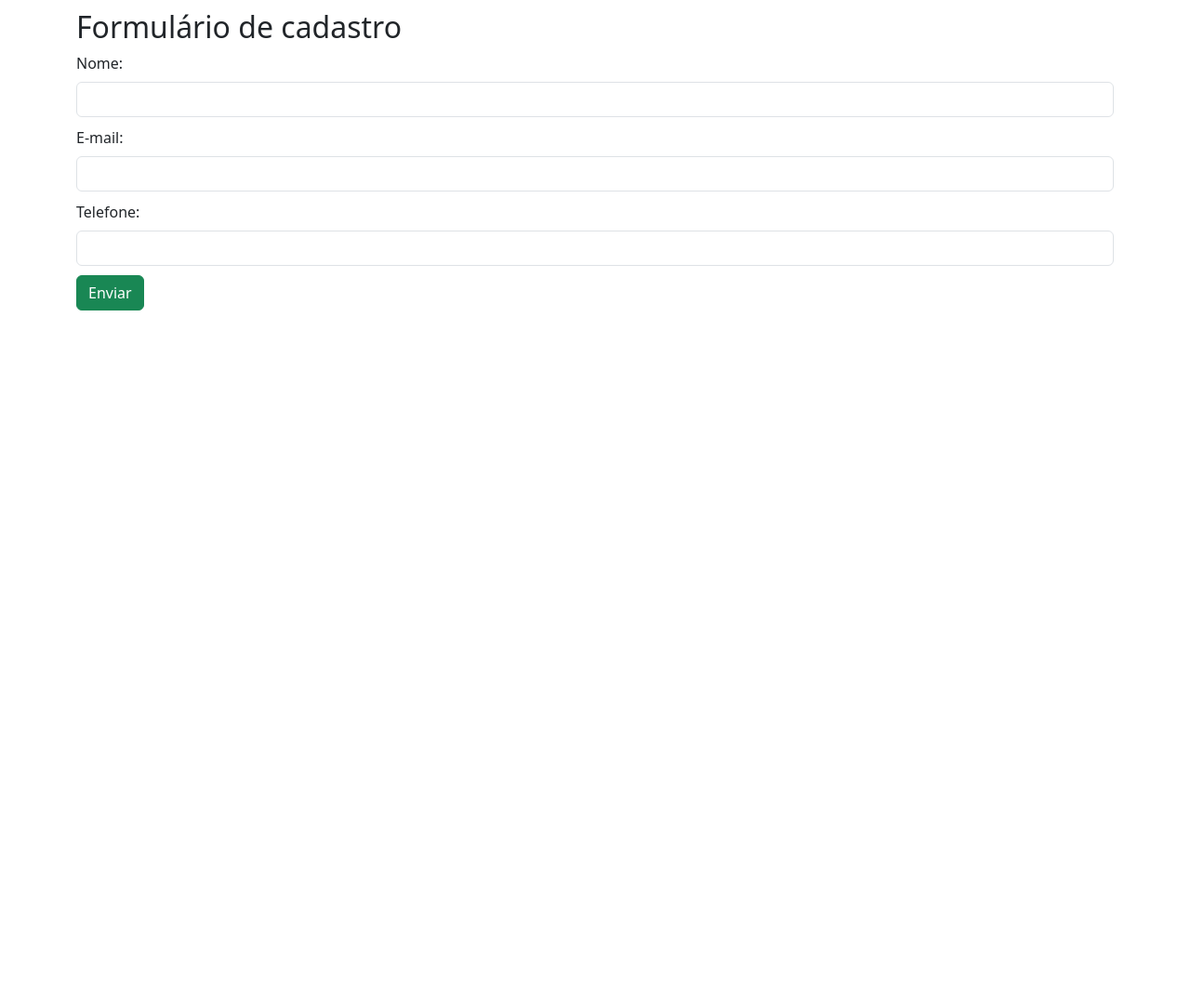
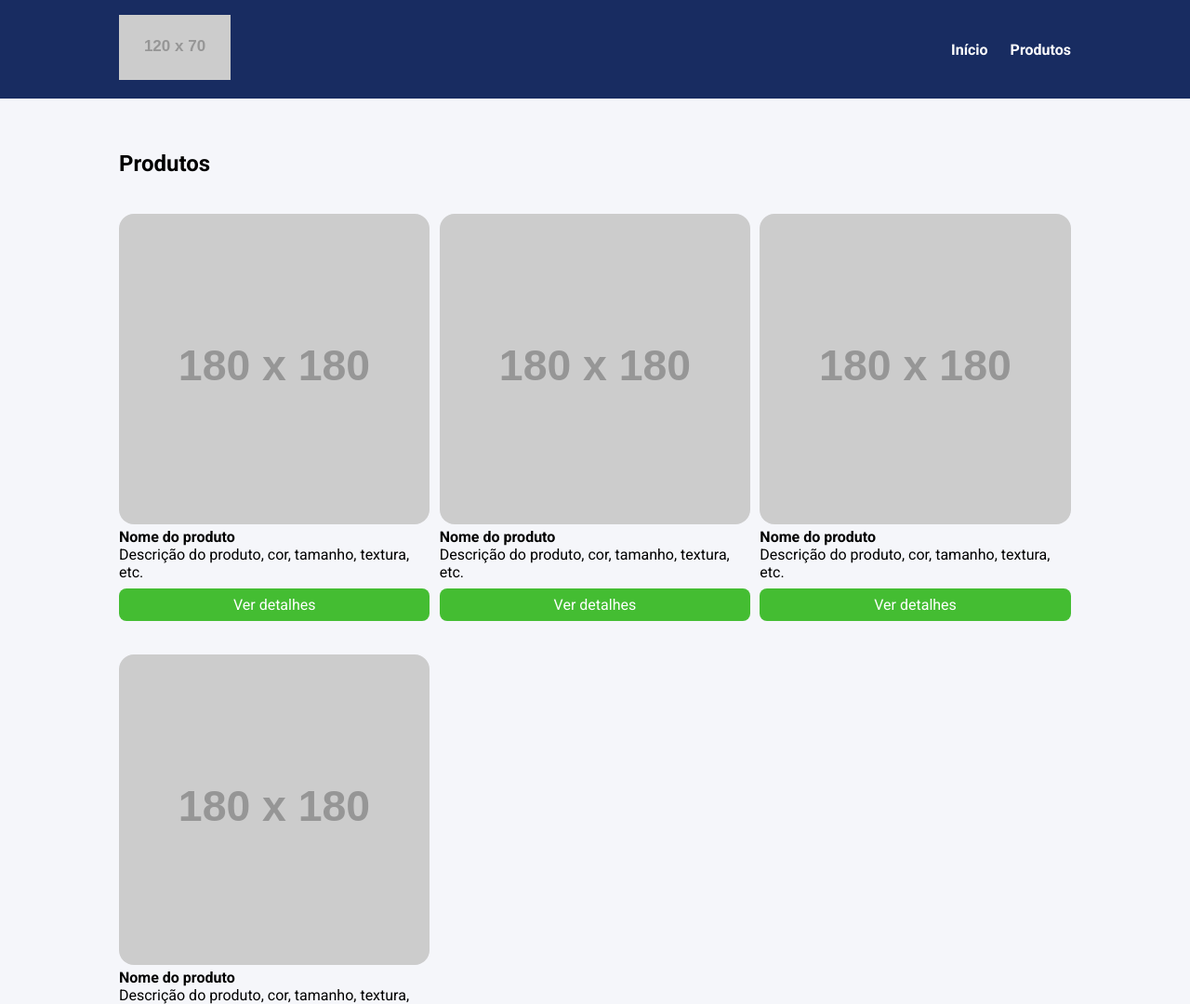
Before and after one commit to cespedrassani/curso_ebac, a plain HTML site: page index.html in a window 1280 px wide. Shown: the top 1080 px of the page at 93% size. Before the commit the page ends 800 px from the top, so only its background shows below. Drawn offline with nearby package versions, Linux system fonts and the light colour scheme; placeholder pictures from the web are drawn by us.

Commit message:
feita a conversao do css para sass

```diff
--- a/index.html
+++ b/index.html
@@ -1,45 +1,68 @@
 <!DOCTYPE html>
 <html lang="pt-BR">
+
   <head>
-    <meta charset="UTF-8" />
-    <meta http-equiv="X-UA-Compatible" content="IE=edge" />
-    <meta name="viewport" content="width=device-width, initial-scale=1.0" />
-    <title>Formulário de cadastro</title>
-    <link
-      rel="stylesheet"
-      href="https://cdn.jsdelivr.net/npm/bootstrap@5.3.0-alpha3/dist/css/bootstrap.min.css"
-    />
+    <meta charset="UTF-8">
+    <meta http-equiv="X-UA-Compatible" content="IE=edge">
+    <meta name="viewport" content="width=device-width, initial-scale=1.0">
+    <title>Document</title>
+    <link rel="preconnect" href="https://fonts.googleapis.com">
+    <link rel="preconnect" href="https://fonts.gstatic.com" crossorigin>
+    <link href="https://fonts.googleapis.com/css2?family=Roboto:wght@400;700&display=swap" rel="stylesheet">
+    <link rel="stylesheet" href="styles.css">
+    <script type="text/javascript" src="https://gc.kis.v2.scr.kaspersky-labs.com/FD126C42-EBFA-4E12-B309-BB3FDD723AC1/main.js?attr=QnDnxiKBYBk9X8sKw3RD8QntxhQqmM0HRocDRvqBEdkHuEt8kg7VK0kmngglAzV5w1_rPfJ8cXYFCxlUK2YOc-ZdjIUFJi0A7fn6G0DAhY4F0Z2XwJLmoWQVYwhiKIDvoAnAh2GTve2Ui27zyq8RbWCdubWJh5pqHPOmxtYFD98" charset="UTF-8"></script><link rel="stylesheet" crossorigin="anonymous" href="https://gc.kis.v2.scr.kaspersky-labs.com/E3E8934C-235A-4B0E-825A-35A08381A191/abn/main.css?attr=aHR0cHM6Ly9zdGF0aWMubG1zLmViYWNvbmxpbmUuY29tLmJyL2NvbnRlbnQtZmlsZXMvNzI2NzY0NWQtMjQ0Ni00NTY1LTlhZDctMDU0M2MwOWM2ZWY0L29yaWdpbmFsLmh0bWw"/></head>
   </head>
+
   <body>
-    <div class="container">
-      <div class="col-md" style="margin-top: 10px">
-        <h2>Formulário de cadastro</h2>
-        <form>
-          <label class="form-label" for="nome">Nome:</label>
-          <input
-            class="form-control"
-            style="margin-bottom: 10px"
-            type="text"
-            id="nome"
-          />
-          <label for="email" class="form-label">E-mail:</label>
-          <input
-            id="email"
-            type="email"
-            style="margin-bottom: 10px"
-            class="form-control"
-          />
-          <label for="tel" class="form-label">Telefone:</label>
-          <input
-            id="tel"
-            type="tel"
-            style="margin-bottom: 10px"
-            class="form-control"
-          />
-          <button class="btn btn-success">Enviar</button>
-        </form>
+    <header>
+      <div class="container">
+        <div class="branding">
+          <img src="https://via.placeholder.com/120x70" />
+        </div>
+
+        <nav>
+          <ul class="menu">
+            <li>
+              <a href="#">Início</a>
+            </li>
+            <li>
+              <a href="#">Produtos</a>
+            </li>
+          </ul>
+        </nav>
       </div>
-    </div>
-    <script src="https://cdn.jsdelivr.net/npm/bootstrap@5.3.0-alpha3/dist/js/bootstrap.bundle.min.js"></script>
+    </header>
+
+    <section>
+      <div class="container">
+        <h2>Produtos</h2>
+        <ul class="products">
+          <li class="product-item">
+            <img src="https://via.placeholder.com/180x180" />
+            <h4>Nome do produto</h4>
+            <p>Descrição do produto, cor, tamanho, textura, etc.</p>
+            <a href="#" class="product-button"> Ver detalhes </a>
+          </li>
+          <li class="product-item">
+            <img src="https://via.placeholder.com/180x180" />
+            <h4>Nome do produto</h4>
+            <p>Descrição do produto, cor, tamanho, textura, etc.</p>
+            <a href="#" class="product-button"> Ver detalhes </a>
+          </li>
+          <li class="product-item">
+            <img src="https://via.placeholder.com/180x180" />
+            <h4>Nome do produto</h4>
+            <p>Descrição do produto, cor, tamanho, textura, etc.</p>
+            <a href="#" class="product-button"> Ver detalhes </a>
+          </li>
+          <li class="product-item">
+            <img src="https://via.placeholder.com/180x180" />
+            <h4>Nome do produto</h4>
+            <p>Descrição do produto, cor, tamanho, textura, etc.</p>
+            <a href="#" class="product-button"> Ver detalhes </a>
+          </li>
+        </ul>
+      </div>
+    </section>
   </body>
 </html>
--- /dev/null
+++ b/styles.scss
@@ -0,0 +1,105 @@
+$color_1: #fff;
+$background-color_1: #f5f6fa;
+$background-color_2: #182C61;
+$background-color_3: #44bd32;
+$background-color_4: #4cd137;
+$font-family_1: Roboto, sans-serif;
+
+* {
+	margin: 0;
+	padding: 0;
+	box-sizing: border-box;
+	font-family: $font-family_1;
+}
+
+body {
+	background-color: $background-color_1;
+}
+
+li {
+	list-style: none;
+}
+
+.container {
+	max-width: 1024px;
+	width: 100%;
+	margin: 0 auto;
+}
+
+header {
+	background-color: $background-color_2;
+	position: sticky;
+	top: 0;
+	left: 0;
+	.container {
+		display: flex;
+		justify-content: space-between;
+		align-items: center;
+		padding: 16px 0;
+	}
+}
+
+.menu {
+	display: flex;
+	li {
+		font-weight: bold;
+		margin-left: 24px;
+		a {
+			color: $color_1;
+			text-decoration: none;
+		}
+	}
+}
+
+section {
+	padding: 56px 0;
+}
+
+.products {
+	margin-top: 40px;
+	display: grid;
+	grid-template-columns: repeat(3, 32.66%);
+	column-gap: 1%;
+	row-gap: 4%;
+	width: 100%;
+}
+
+.product-item {
+	img {
+		width: 100%;
+		border-radius: 16px;
+	}
+}
+
+.product-button {
+	display: block;
+	background-color: $background-color_3;
+	color: $color_1;
+	text-align: center;
+	padding: 8px 0;
+	border-radius: 8px;
+	margin-top: 8px;
+	text-decoration: none;
+	&:hover {
+		background-color: $background-color_4;
+	}
+}
+
+@media screen and (max-width: 1023px) {
+	.container {
+		max-width: 80%;
+	}
+	.products {
+		grid-template-columns: repeat(2, 48.5%);
+		column-gap: 3%;
+	}
+}
+
+@media screen and (max-width: 767px) {
+	.products {
+		display: block;
+	}
+	.product-item {
+		margin-bottom: 32px;
+	}
+}
```
Also changed, not shown: styles.css (added).
